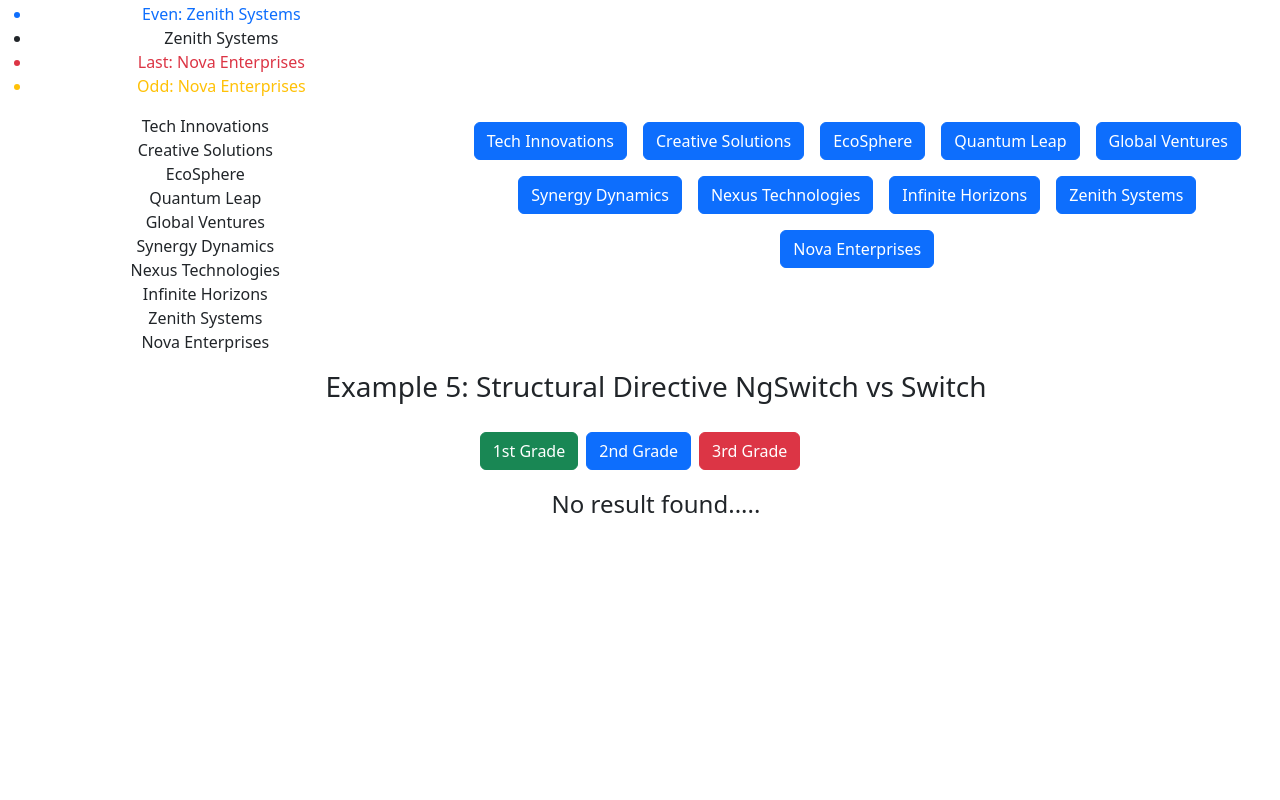
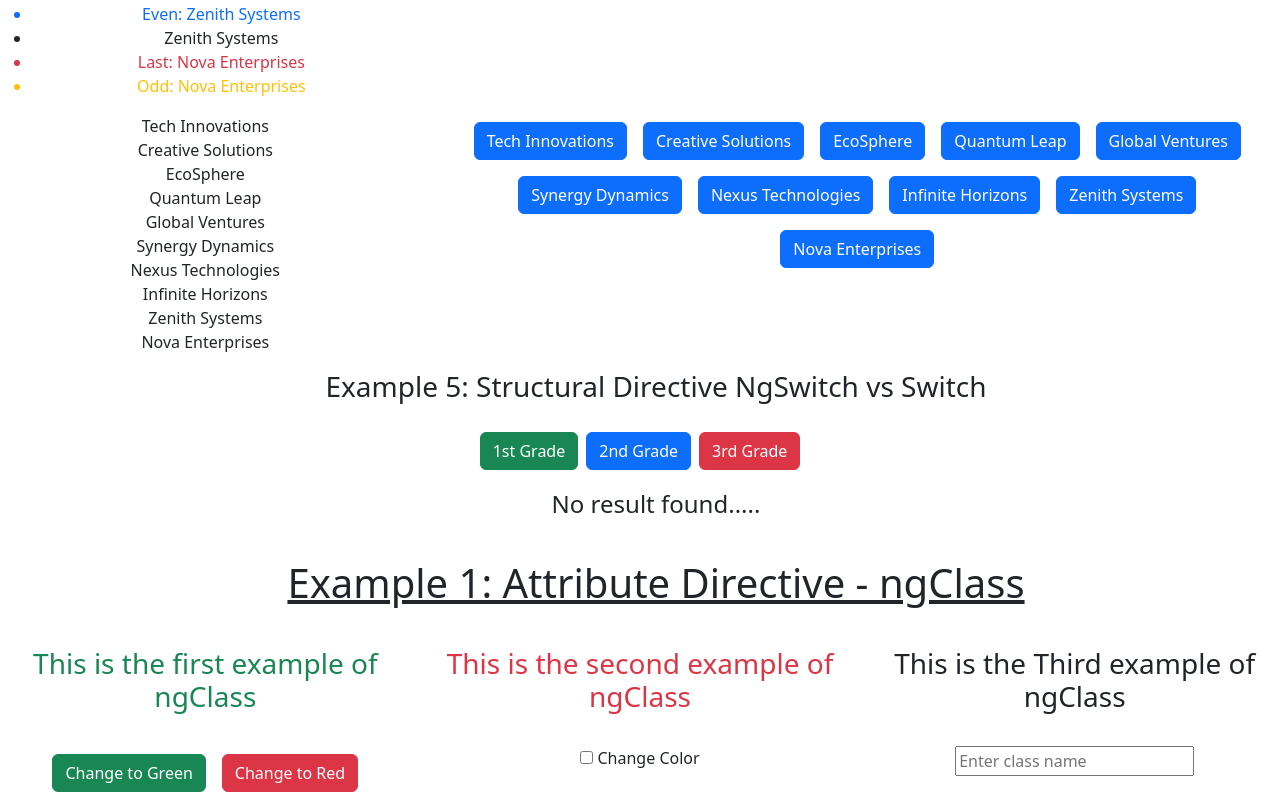
Before and after one commit to sahilkhatiwada/Angular_Learning, an Angular app: page / in a window 1280 px wide. Shown: the part 1685-2485 px from the top of the page. Before the commit the page ends 2228 px from the top, so only its background shows below. Built offline with nearby package versions, Linux system fonts and the light colour scheme.

Commit message:
Attribute_Directive-ngClass

```diff
--- a/src/app/app.component.html
+++ b/src/app/app.component.html
@@ -3,4 +3,5 @@
 <app-structural-directives></app-structural-directives>
 <app-structural-directive-ngfor-vs-for></app-structural-directive-ngfor-vs-for>
 <app-structural-directive-ngswitch-vs-switch></app-structural-directive-ngswitch-vs-switch>
+<app-attribute-directives></app-attribute-directives>
 <router-outlet />
--- a/src/app/app.component.ts
+++ b/src/app/app.component.ts
@@ -5,6 +5,7 @@ import { DirectivesComponent } from './directives/directives.component';
 import { StructuralDirectivesComponent } from './structural-directives/structural-directives.component';
 import { StructuralDirectiveNgforVsForComponent } from './structural-directive-ngfor-vs-for/structural-directive-ngfor-vs-for.component';
 import { StructuralDirectiveNgswitchVsSwitchComponent } from './structural-directive-ngswitch-vs-switch/structural-directive-ngswitch-vs-switch.component';
+import { AttributeDirectivesComponent } from './attribute-directives/attribute-directives.component';
 
 @Component({
   selector: 'app-root',
@@ -15,6 +16,7 @@ import { StructuralDirectiveNgswitchVsSwitchComponent } from './structural-direc
     StructuralDirectivesComponent,
     StructuralDirectiveNgforVsForComponent,
     StructuralDirectiveNgswitchVsSwitchComponent,
+    AttributeDirectivesComponent
   ],
   templateUrl: './app.component.html',
   styleUrl: './app.component.css',
--- /dev/null
+++ b/src/app/attribute-directives/attribute-directives.component.html
@@ -0,0 +1,31 @@
+<div class="row text-center">
+    <div class="col-12 m-3">
+        <h1><u>Example 1: Attribute Directive - ngClass</u></h1>
+    </div>
+</div>
+
+<div class="row text-center pt-3">
+<div class="col-4">
+ <h3 [ngClass]="textColor">This is the first example of ngClass</h3>
+ <br>
+  <button class="btn btn-success m-2" (click)="changeColor('text-success')">Change to Green</button>
+    <button class="btn btn-danger m-2" (click)="changeColor('text-danger')">Change to Red</button>
+</div>
+<div class="col-4">
+      <h3 [ngClass]="isTextGreen ? 'text-success' : 'text-danger'">This is the second example of ngClass</h3>
+      <br>
+      <input type="checkbox" [(ngModel)]="isTextGreen"> Change Color
+
+
+
+</div>
+<div class="col-4">
+     <h3 [ngClass]="userClass">This is the Third example of ngClass</h3>
+     <br>
+     <input type="text" [(ngModel)]="userClass" placeholder="Enter class name">
+
+
+
+</div>
+
+</div>
--- /dev/null
+++ b/src/app/attribute-directives/attribute-directives.component.ts
@@ -0,0 +1,24 @@
+import { CommonModule } from '@angular/common';
+import { Component } from '@angular/core';
+import { FormsModule } from '@angular/forms';
+
+@Component({
+  selector: 'app-attribute-directives',
+  imports: [CommonModule,FormsModule],
+  templateUrl: './attribute-directives.component.html',
+  styleUrl: './attribute-directives.component.css'
+})
+export class AttributeDirectivesComponent {
+  //1
+textColor: string = 'text-success';
+
+changeColor(color :string) {
+  this.textColor = color;
+
+}
+//2
+isTextGreen : boolean = false;
+
+// 3
+userClass : string ='';
+}
```
Also changed, not shown: src/app/attribute-directives/attribute-directives.component.css (added), src/app/structural-directive-ngswitch-vs-switch/structural-directive-ngswitch-vs-switch.component.html (line endings or trailing spaces), src/app/structural-directives/structural-directives.component.html (line endings or trailing spaces), 1 other file (tests, documents, lock files or other folders).
